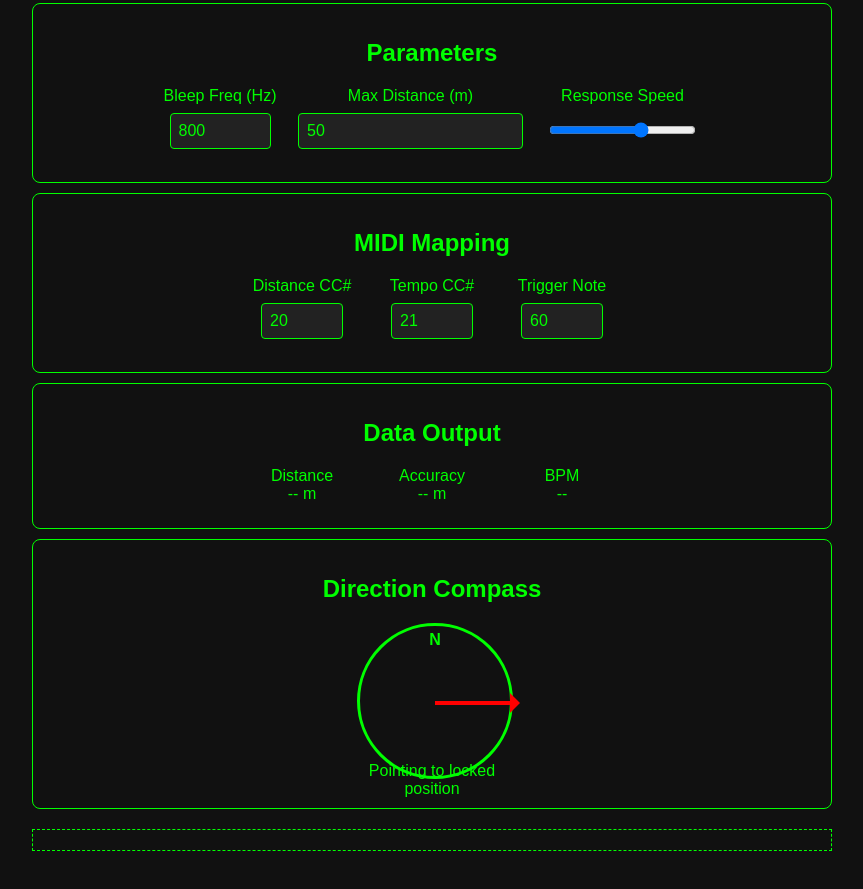
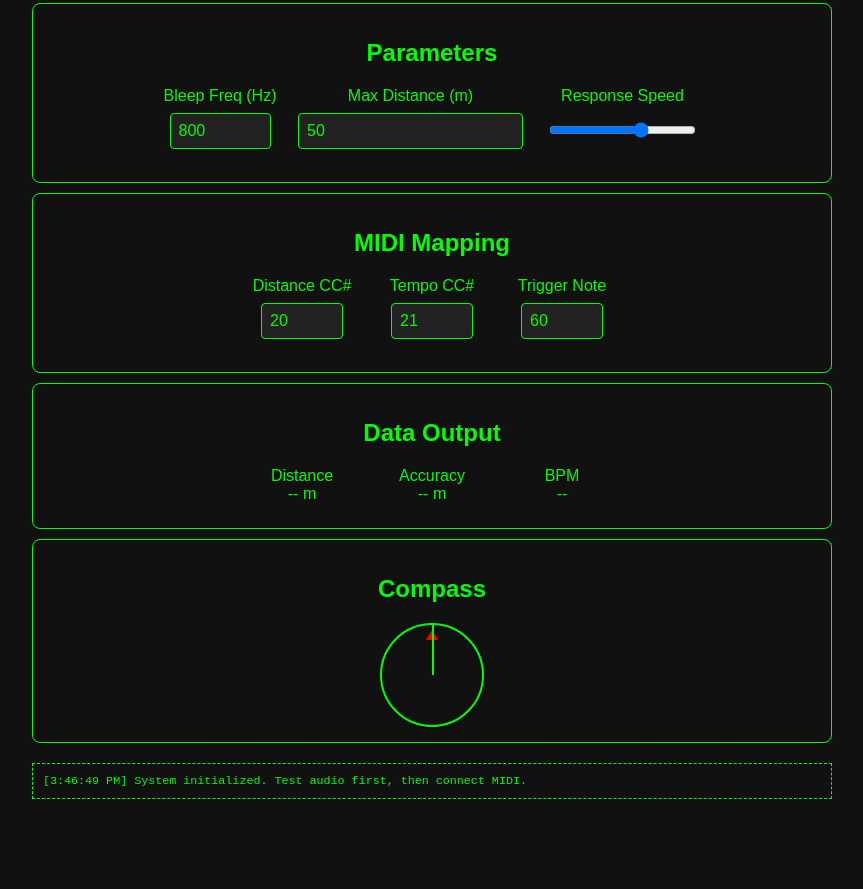
Before and after one commit to tokenno/GPS_Location_Bikes, a plain HTML site: page index.html in a window 1280 px wide. Shown: the part 791-1680 px from the top of the page, without its empty margins (208-1071 px from the left). After the commit the page ends 1642 px from the top, so only its background shows below. Drawn offline with Linux system fonts and the light colour scheme.

Commit message:
Add files via upload

```diff
--- a/index.html
+++ b/index.html
@@ -1,4 +1,3 @@
-
 <!DOCTYPE html>
 <html lang="en">
 <head>
@@ -74,57 +73,6 @@
     }
     .control-item {
       min-width: 120px;
-    }
-    /* Compass Styles */
-    #compass {
-      width: 150px;
-      height: 150px;
-      margin: 20px auto;
-      position: relative;
-    }
-    #compass-circle {
-      width: 100%;
-      height: 100%;
-      border: 3px solid #0f0;
-      border-radius: 50%;
-      position: relative;
-    }
-    #compass-arrow {
-      position: absolute;
-      top: 50%;
-      left: 50%;
-      width: 50%;
-      height: 4px;
-      background: #f00;
-      transform-origin: left center;
-      transform: rotate(0deg) translateX(0);
-      transition: transform 0.5s ease-out;
-    }
-    #compass-arrow:after {
-      content: '';
-      position: absolute;
-      right: -10px;
-      top: -8px;
-      width: 0;
-      height: 0;
-      border-left: 10px solid #f00;
-      border-top: 10px solid transparent;
-      border-bottom: 10px solid transparent;
-    }
-    #compass-label {
-      position: absolute;
-      bottom: -25px;
-      width: 100%;
-      text-align: center;
-      color: #0f0;
-    }
-    .north-mark {
-      position: absolute;
-      top: 5px;
-      left: 50%;
-      transform: translateX(-50%);
-      color: #0f0;
-      font-weight: bold;
     }
   </style>
 </head>
@@ -217,20 +165,32 @@
     </div>
   </div>
 
+
   <div class="panel">
-    <h2>Direction Compass</h2>
-    <div id="compass">
-      <div id="compass-circle">
-        <div class="north-mark">N</div>
-        <div id="compass-arrow"></div>
-      </div>
-      <div id="compass-label">Pointing to locked position</div>
+    <h2>Compass</h2>
+    <div id="compass" style="width: 100px; height: 100px; border: 2px solid #0f0; border-radius: 50%; margin: 0 auto; position: relative;">
+
+      <div id="target-marker" style="width: 0; height: 0; border-left: 6px solid transparent; border-right: 6px solid transparent; border-bottom: 10px solid red; position: absolute; top: 5px; left: 50%; transform: translateX(-50%);"></div>
+
+      <div id="arrow" style="width: 2px; height: 50px; background: #0f0; position: absolute; top: 0; left: 50%; transform-origin: bottom center;"></div>
     </div>
   </div>
+
 
   <div id="debug"></div>
 
   <script>
+let deviceHeading = null;
+    window.addEventListener("deviceorientationabsolute", e => {
+      if (e.absolute && e.alpha !== null) {
+        deviceHeading = e.alpha;
+      }
+    }, true);
+    window.addEventListener("deviceorientation", e => {
+      if (deviceHeading === null && e.alpha !== null) {
+        deviceHeading = e.alpha;
+      }
+    }, true);
     class MIDIController {
       constructor() {
         this.midiAccess = null;
@@ -475,8 +435,8 @@
         this.movementHistory = this.movementHistory.filter(item => now - item.time < 3000);
 
         this.updateDisplay(distance, accuracy, speed);
+        this.updateCompass(latitude, longitude);
         this.updateAudioAndMIDI(distance);
-        this.updateCompass(latitude * Math.PI/180, longitude * Math.PI/180); // Convert to radians
       },
 
       calculateDistance: function(lat1, lon1, lat2, lon2) {
@@ -493,25 +453,25 @@
 
         return R * c;
       },
-
       updateCompass: function(currentLat, currentLon) {
         if (!this.lockPosition) return;
+        const toRadians = deg => deg * Math.PI / 180;
+        const toDegrees = rad => rad * 180 / Math.PI;
+        const dLon = toRadians(this.lockPosition.lon - currentLon);
+        const lat1 = toRadians(currentLat);
+        const lat2 = toRadians(this.lockPosition.lat);
+        const y = Math.sin(dLon) * Math.cos(lat2);
+        const x = Math.cos(lat1) * Math.sin(lat2) - Math.sin(lat1) * Math.cos(lat2) * Math.cos(dLon);
+        let bearing = (toDegrees(Math.atan2(y, x)) + 360) % 360;
+        if (deviceHeading !== null) {
+          bearing = (bearing - deviceHeading + 360) % 360;
+        }
+        const arrow = document.getElementById("arrow");
+        if (arrow) {
+          arrow.style.transform = `rotate(${bearing}deg)`;
+        }
+      },
 
-        // Calculate bearing from current position to locked position
-        const y = Math.sin(this.lockPosition.lon - currentLon) * Math.cos(this.lockPosition.lat);
-        const x = Math.cos(currentLat) * Math.sin(this.lockPosition.lat) -
-                 Math.sin(currentLat) * Math.cos(this.lockPosition.lat) *
-                 Math.cos(this.lockPosition.lon - currentLon);
-        let bearing = Math.atan2(y, x);
-        bearing = (bearing * 180 / Math.PI + 360) % 360; // Convert to degrees and normalize
-
-        // Update compass arrow
-        const arrow = document.getElementById('compass-arrow');
-        arrow.style.transform = `rotate(${bearing}deg) translateX(0)`;
-
-        // Update debug info
-        this.log(`Compass bearing: ${bearing.toFixed(1)}°`);
-      },
 
       updateAudioAndMIDI: function(currentDistance) {
         clearTimeout(this.bleepTimer);
@@ -611,7 +571,7 @@
 
       getValidFrequency: function() {
         const freq = parseFloat(document.getElementById("freqInput").value);
-        return Math.min(20000, Math.max(20, isNaN(freq) ? 800 : freq);
+        return Math.min(20000, Math.max(20, isNaN(freq) ? 800 : freq));
       },
 
       getValidMaxDistance: function() {
```
